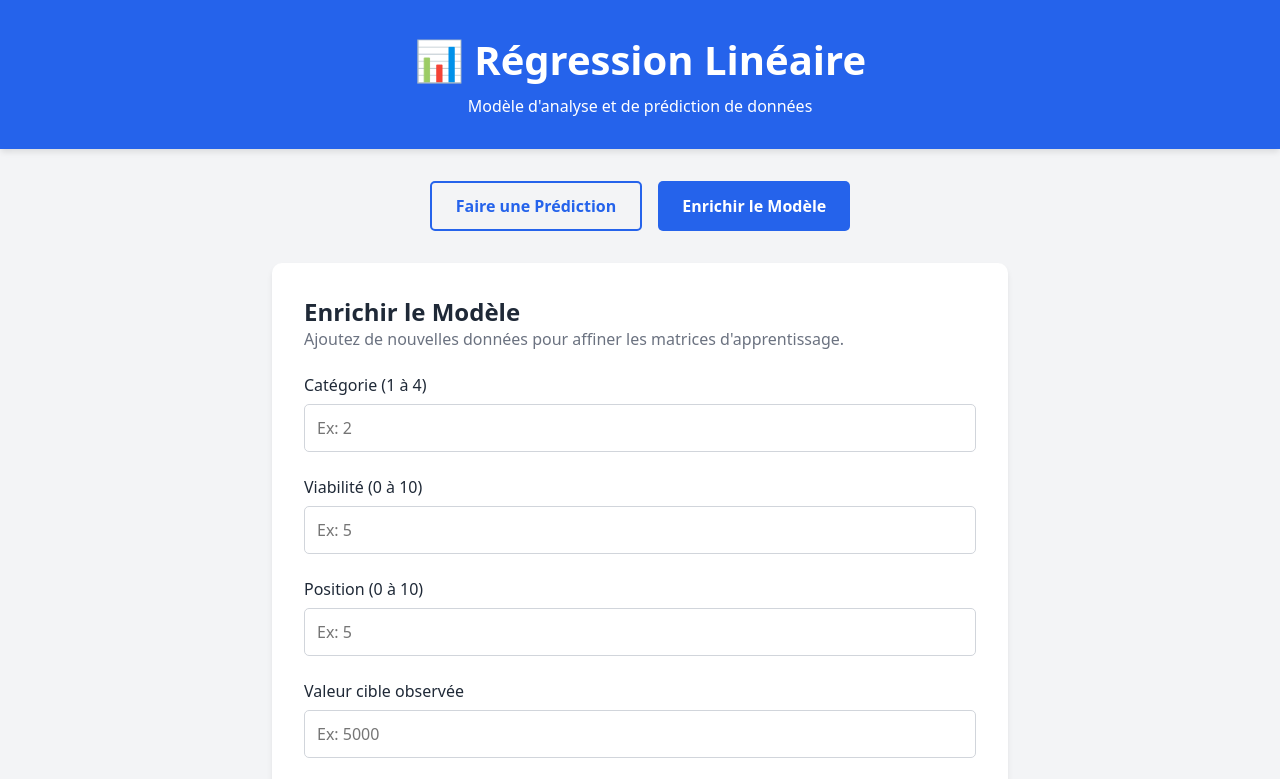
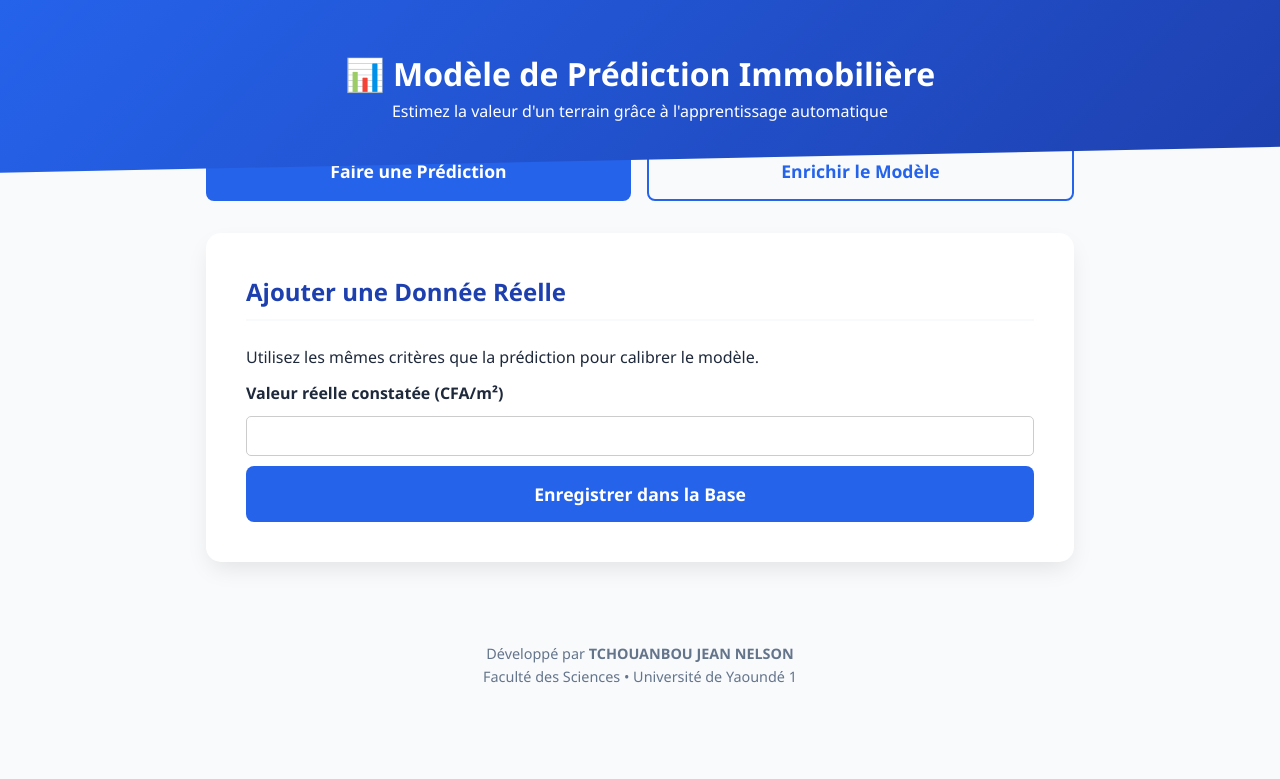
Before and after one commit to TCHOUANBOU-JEAN-NELSON/tchouanbou_24F2830_tpinf232, a plain HTML site: page index.html in a window 1280 px wide. Both pictures are taken after a click on the button "Enrichir le Modèle". Shown: the top 779 px of the page. Drawn offline with Linux system fonts and the light colour scheme.

Commit message:
Update UI of index.html

```diff
--- a/index.html
+++ b/index.html
@@ -3,338 +3,240 @@
 <head>
     <meta charset="UTF-8">
     <meta name="viewport" content="width=device-width, initial-scale=1.0">
-    <title>Régression Linéaire</title>
+    <title>Analyse Immobilière - Régression Linéaire</title>
     <style>
         :root {
             --primary-color: #2563eb;
             --secondary-color: #1e40af;
-            --bg-color: #f3f4f6;
-            --text-color: #1f2937;
+            --bg-color: #f8fafc;
+            --text-color: #1e293b;
             --card-bg: #ffffff;
+            --border-color: #e2e8f0;
             --success-color: #10b981;
             --error-color: #ef4444;
         }
 
-        * {
-            box-sizing: border-box;
-            margin: 0;
-            padding: 0;
-            font-family: system-ui, -apple-system, sans-serif;
+        * { box-sizing: border-box; margin: 0; padding: 0; font-family: 'Segoe UI', Tahoma, Geneva, Verdana, sans-serif; }
+
+        body { background-color: var(--bg-color); color: var(--text-color); line-height: 1.6; }
+
+        header {
+            background: linear-gradient(135deg, var(--primary-color), var(--secondary-color));
+            color: white;
+            padding: 3rem 1rem;
+            text-align: center;
+            clip-path: polygon(0 0, 100% 0, 100% 85%, 0 100%);
         }
 
-        body {
-            background-color: var(--bg-color);
-            color: var(--text-color);
-            display: flex;
-            flex-direction: column;
-            min-height: 100vh;
+        main { max-width: 900px; margin: -2rem auto 3rem; padding: 0 1rem; }
+
+        .btn-group { display: flex; gap: 1rem; justify-content: center; margin-bottom: 2rem; }
+
+        .view {
+            background: var(--card-bg);
+            padding: 2.5rem;
+            border-radius: 15px;
+            box-shadow: 0 10px 25px -5px rgba(0, 0, 0, 0.1);
+            display: none;
         }
 
-        header {
-            background-color: var(--primary-color);
-            color: white;
-            padding: 2rem;
-            text-align: center;
-            box-shadow: 0 4px 6px -1px rgba(0, 0, 0, 0.1);
-        }
+        .view.active { display: block; }
 
-        header h1 {
-            font-size: 2.5rem;
-            margin-bottom: 0.5rem;
-        }
+        h2 { margin-bottom: 1.5rem; color: var(--secondary-color); border-bottom: 2px solid var(--bg-color); padding-bottom: 0.5rem; }
 
-        main {
-            flex: 1;
-            padding: 2rem;
-            max-width: 800px;
-            margin: 0 auto;
-            width: 100%;
-        }
-
-        .view {
-            display: none;
-            background: var(--card-bg);
-            padding: 2rem;
-            border-radius: 10px;
-            box-shadow: 0 4px 6px -1px rgba(0, 0, 0, 0.1);
-            animation: fadeIn 0.3s ease-in-out;
-        }
-
-        .view.active {
-            display: block;
-        }
-
-        @keyframes fadeIn {
-            from { opacity: 0; transform: translateY(10px); }
-            to { opacity: 1; transform: translateY(0); }
-        }
-
-        .btn-group {
-            display: flex;
-            gap: 1rem;
-            justify-content: center;
+        /* Style des Catégories */
+        .category-selector {
+            display: grid;
+            grid-template-columns: repeat(4, 1fr);
+            gap: 10px;
             margin-bottom: 2rem;
         }
 
+        .cat-option {
+            border: 2px solid var(--border-color);
+            padding: 1rem;
+            text-align: center;
+            border-radius: 8px;
+            cursor: pointer;
+            transition: all 0.2s;
+        }
+
+        .cat-option:hover { border-color: var(--primary-color); background: #eff6ff; }
+
+        input[type="radio"] { display: none; }
+
+        input[type="radio"]:checked + .cat-option {
+            border-color: var(--primary-color);
+            background: var(--primary-color);
+            color: white;
+        }
+
+        /* Grilles de critères */
+        .criteria-grid {
+            display: grid;
+            grid-template-columns: repeat(auto-fit, minmax(200px, 1fr));
+            gap: 12px;
+            background: #f1f5f9;
+            padding: 1.5rem;
+            border-radius: 10px;
+            margin-bottom: 2rem;
+        }
+
+        .check-item {
+            display: flex;
+            align-items: center;
+            gap: 10px;
+            font-size: 0.9rem;
+            cursor: pointer;
+        }
+
+        .check-item input { width: 18px; height: 18px; cursor: pointer; }
+
         button {
+            width: 100%;
             background-color: var(--primary-color);
             color: white;
             border: none;
-            padding: 0.75rem 1.5rem;
-            font-size: 1rem;
-            border-radius: 5px;
+            padding: 1rem;
+            font-size: 1.1rem;
+            border-radius: 8px;
             cursor: pointer;
-            transition: background-color 0.2s;
-            font-weight: bold;
+            font-weight: 600;
+            transition: transform 0.1s;
         }
 
-        button:hover {
-            background-color: var(--secondary-color);
-        }
+        button:active { transform: scale(0.98); }
 
-        button.outline {
-            background-color: transparent;
-            color: var(--primary-color);
-            border: 2px solid var(--primary-color);
-        }
+        .result-box { margin-top: 2rem; padding: 1.5rem; border-radius: 8px; display: none; border-left: 5px solid; }
+        .result-box.success { display: block; background: #f0fdf4; border-color: var(--success-color); color: #166534; }
+        .result-box.error { display: block; background: #fef2f2; border-color: var(--error-color); color: #991b1b; }
 
-        button.outline:hover {
-            background-color: var(--primary-color);
-            color: white;
-        }
-
-        .form-group {
-            margin-bottom: 1.5rem;
-        }
-
-        label {
-            display: block;
-            margin-bottom: 0.5rem;
-            font-weight: 500;
-        }
-
-        input[type="number"] {
-            width: 100%;
-            padding: 0.75rem;
-            border: 1px solid #d1d5db;
-            border-radius: 5px;
-            font-size: 1rem;
-        }
-
-        input[type="number"]:focus {
-            outline: none;
-            border-color: var(--primary-color);
-            box-shadow: 0 0 0 3px rgba(37, 99, 235, 0.1);
-        }
-
-        .result-box {
-            margin-top: 1.5rem;
-            padding: 1rem;
-            border-radius: 5px;
-            display: none;
-        }
-
-        .result-box.success {
-            background-color: #ecfdf5;
-            border: 1px solid var(--success-color);
-            color: #065f46;
-            display: block;
-        }
-
-        .result-box.error {
-            background-color: #fef2f2;
-            border: 1px solid var(--error-color);
-            color: #991b1b;
-            display: block;
-        }
-
-        footer {
-            background-color: #1f2937;
-            color: #9ca3af;
-            text-align: center;
-            padding: 1.5rem;
-            margin-top: auto;
-            font-size: 0.875rem;
-            line-height: 1.5;
-        }
-
-        .loader {
-            display: none;
-            text-align: center;
-            margin-top: 1rem;
-            font-style: italic;
-            color: var(--primary-color);
-        }
+        footer { text-align: center; padding: 2rem; color: #64748b; font-size: 0.9rem; }
     </style>
 </head>
 <body>
 
     <header>
-        <h1>📊 Régression Linéaire</h1>
-        <p>Modèle d'analyse et de prédiction de données</p>
+        <h1>📊 Modèle de Prédiction Immobilière</h1>
+        <p>Estimez la valeur d'un terrain grâce à l'apprentissage automatique</p>
     </header>
 
     <main>
         <div class="btn-group">
             <button onclick="switchView('prediction-view')" id="btn-pred">Faire une Prédiction</button>
-            <button onclick="switchView('train-view')" class="outline" id="btn-train">Enrichir le Modèle</button>
+            <button onclick="switchView('train-view')" style="background:none; color:var(--primary-color); border:2px solid var(--primary-color)" id="btn-train">Enrichir le Modèle</button>
         </div>
 
         <div id="prediction-view" class="view active">
-            <h2>Nouvelle Prédiction</h2>
-            <p style="margin-bottom: 1.5rem; color: #6b7280;">Saisissez les caractéristiques pour obtenir une estimation.</p>
+            <h2>Paramètres du Terrain</h2>
 
-            <form id="form-prediction" onsubmit="handlePrediction(event)">
-                <div class="form-group">
-                    <label for="p-cat">Catégorie (1 à 4)</label>
-                    <input type="number" id="p-cat" min="1" max="4" required placeholder="Ex: 2">
+            <form id="form-prediction" onsubmit="processData(event, 'prediction')">
+                <label><strong>1. Catégorie du terrain (Standing)</strong></label>
+                <div class="category-selector">
+                    <label><input type="radio" name="p-cat" value="1" required><div class="cat-option">Standard (1)</div></label>
+                    <label><input type="radio" name="p-cat" value="2"><div class="cat-option">Moyen (2)</div></label>
+                    <label><input type="radio" name="p-cat" value="3"><div class="cat-option">Haut Standing (3)</div></label>
+                    <label><input type="radio" name="p-cat" value="4"><div class="cat-option">Luxe (4)</div></label>
                 </div>
-                <div class="form-group">
-                    <label for="p-viab">Viabilité (0 à 10)</label>
-                    <input type="number" id="p-viab" min="0" max="10" required placeholder="Ex: 5">
+
+                <label><strong>2. Viabilité (Points d'intérêt - Max 10)</strong></label>
+                <div class="criteria-grid" id="p-viability-list">
+                    <label class="check-item"><input type="checkbox" value="1"> Sécurité / Clôture</label>
+                    <label class="check-item"><input type="checkbox" value="1"> Accès Électricité</label>
+                    <label class="check-item"><input type="checkbox" value="1"> Eau Courante (CDE)</label>
+                    <label class="check-item"><input type="checkbox" value="1"> Éclairage Public</label>
+                    <label class="check-item"><input type="checkbox" value="1"> Connexion Fibre/4G</label>
+                    <label class="check-item"><input type="checkbox" value="1"> Voisinage Résidentiel</label>
+                    <label class="check-item"><input type="checkbox" value="1"> Assainissement / Égouts</label>
+                    <label class="check-item"><input type="checkbox" value="1"> Proximité Commerces</label>
+                    <label class="check-item"><input type="checkbox" value="1"> Écoles / Hôpitaux</label>
+                    <label class="check-item"><input type="checkbox" value="1"> Absence de Litiges</label>
                 </div>
-                <div class="form-group">
-                    <label for="p-pos">Position (0 à 10)</label>
-                    <input type="number" id="p-pos" min="0" max="10" required placeholder="Ex: 5">
+
+                <label><strong>3. Position Stratégique (Poids x2 - Max 10)</strong></label>
+                <div class="criteria-grid" id="p-position-list">
+                    <label class="check-item"><input type="checkbox" value="2"> Proximité Axe Principal</label>
+                    <label class="check-item"><input type="checkbox" value="2"> Accès Goudronné</label>
+                    <label class="check-item"><input type="checkbox" value="2"> Proche Centre-Ville</label>
+                    <label class="check-item"><input type="checkbox" value="2"> Zone Aéroport / Gare</label>
+                    <label class="check-item"><input type="checkbox" value="2"> Infrastructures Majeures</label>
                 </div>
-                <button type="submit" style="width: 100%;">Prédire</button>
+
+                <button type="submit">Lancer l'Analyse</button>
             </form>
-            <div id="pred-loader" class="loader">Interrogation du modèle en cours...</div>
             <div id="pred-result" class="result-box"></div>
         </div>
 
         <div id="train-view" class="view">
-            <h2>Enrichir le Modèle</h2>
-            <p style="margin-bottom: 1.5rem; color: #6b7280;">Ajoutez de nouvelles données pour affiner les matrices d'apprentissage.</p>
-
-            <form id="form-train" onsubmit="handleTraining(event)">
-                <div class="form-group">
-                    <label for="t-cat">Catégorie (1 à 4)</label>
-                    <input type="number" id="t-cat" min="1" max="4" required placeholder="Ex: 2">
+            <h2>Ajouter une Donnée Réelle</h2>
+            <form id="form-train" onsubmit="processData(event, 'train')">
+                <p>Utilisez les mêmes critères que la prédiction pour calibrer le modèle.</p>
+                <div style="margin-top:10px" class="form-group">
+                    <label><strong>Valeur réelle constatée (CFA/m²)</strong></label>
+                    <input type="number" id="t-valeur" style="width:100%; padding:10px; margin:10px 0; border:1px solid #ccc; border-radius:5px;" required>
                 </div>
-                <div class="form-group">
-                    <label for="t-viab">Viabilité (0 à 10)</label>
-                    <input type="number" id="t-viab" min="0" max="10" required placeholder="Ex: 5">
-                </div>
-                <div class="form-group">
-                    <label for="t-pos">Position (0 à 10)</label>
-                    <input type="number" id="t-pos" min="0" max="10" required placeholder="Ex: 5">
-                </div>
-                <div class="form-group">
-                    <label for="t-valeur">Valeur cible observée</label>
-                    <input type="number" id="t-valeur" required placeholder="Ex: 5000">
-                </div>
-                <button type="submit" style="width: 100%;">Ajouter et Ré-entraîner</button>
+                <button type="submit">Enregistrer dans la Base</button>
             </form>
-            <div id="train-loader" class="loader">Mise à jour des matrices en cours...</div>
             <div id="train-result" class="result-box"></div>
         </div>
     </main>
 
     <footer>
-        Projet de régression linéaire réalisé par <strong>TCHOUANBOU JEAN NELSON</strong><br>
-        Étudiant en deuxième année de licence informatique<br>
-        Université de Yaoundé 1 • Année 2025-2026
+        Développé par <strong>TCHOUANBOU JEAN NELSON</strong><br>
+        Faculté des Sciences • Université de Yaoundé 1
     </footer>
 
     <script>
-        // URL de base de ton API hébergée sur Railway
         const API_BASE_URL = "https://tchouanbou-jean-nelson-24f2830tpinf232-production.up.railway.app";
 
-        // Fonction pour naviguer entre les vues
         function switchView(viewId) {
             document.querySelectorAll('.view').forEach(el => el.classList.remove('active'));
             document.getElementById(viewId).classList.add('active');
-
-            const btnPred = document.getElementById('btn-pred');
-            const btnTrain = document.getElementById('btn-train');
-
-            // Mise à jour du style des boutons de navigation
-            if(viewId === 'prediction-view') {
-                btnPred.className = '';
-                btnTrain.className = 'outline';
-                document.getElementById('pred-result').className = 'result-box';
-            } else {
-                btnTrain.className = '';
-                btnPred.className = 'outline';
-                document.getElementById('train-result').className = 'result-box';
-            }
         }
 
-        // Fonction pour gérer la prédiction
-        async function handlePrediction(event) {
+        // Calcule le score des checkboxes
+        function calculateScore(containerId) {
+            const checkboxes = document.querySelectorAll(`#${containerId} input[type="checkbox"]:checked`);
+            let score = 0;
+            checkboxes.forEach(cb => score += parseInt(cb.value));
+            return score;
+        }
+
+        async function processData(event, type) {
             event.preventDefault();
-            const cat = document.getElementById('p-cat').value;
-            const viab = document.getElementById('p-viab').value;
-            const pos = document.getElementById('p-pos').value;
 
-            const resultBox = document.getElementById('pred-result');
-            const loader = document.getElementById('pred-loader');
+            const prefix = type === 'prediction' ? 'p' : 't';
+            const cat = document.querySelector(`input[name="${prefix}-cat"]:checked`).value;
+            const viabilite = calculateScore(`${prefix}-viability-list`);
+            const position = calculateScore(`${prefix}-position-list`);
 
-            resultBox.className = 'result-box';
-            loader.style.display = 'block';
+            const resultBox = document.getElementById(`${prefix}-result`);
+            resultBox.innerHTML = "Traitement en cours...";
+            resultBox.className = "result-box success";
+
+            let url = `${API_BASE_URL}/${type === 'prediction' ? 'prediction' : 'entrener'}?categorie=${cat}&viabilite=${viabilite}&position=${position}`;
+
+            if (type === 'train') {
+                const val = document.getElementById('t-valeur').value;
+                url += `&valeur=${val}`;
+            }
 
             try {
-                const response = await fetch(`${API_BASE_URL}/prediction?categorie=${cat}&viabilite=${viab}&position=${pos}`);
-                if (!response.ok) throw new Error("Erreur réseau ou serveur inaccessible");
-
+                const response = await fetch(url);
                 const data = await response.json();
 
-                resultBox.className = 'result-box success';
-                resultBox.innerHTML = `
-                    <h3 style="margin-bottom: 8px;">🎯 Résultat :</h3>
-                    <p><strong>Valeur prédite :</strong> ${data.prediction.toFixed(2)}</p>
-                    <p><strong>Coefficient R² :</strong> ${data.coef_determination.toFixed(4)}</p>
-                `;
-            } catch (error) {
-                resultBox.className = 'result-box error';
-                resultBox.innerHTML = `<strong>Erreur :</strong> Impossible de joindre l'API. Assure-toi que le serveur Railway est en ligne.`;
-                console.error(error);
-            } finally {
-                loader.style.display = 'none';
-            }
-        }
-
-        // Fonction pour gérer l'entraînement
-        async function handleTraining(event) {
-            event.preventDefault();
-            const cat = document.getElementById('t-cat').value;
-            const viab = document.getElementById('t-viab').value;
-            const pos = document.getElementById('t-pos').value;
-            const valeur = document.getElementById('t-valeur').value;
-
-            const resultBox = document.getElementById('train-result');
-            const loader = document.getElementById('train-loader');
-
-            resultBox.className = 'result-box';
-            loader.style.display = 'block';
-
-            try {
-                const response = await fetch(`${API_BASE_URL}/entrener?categorie=${cat}&viabilite=${viab}&position=${pos}&valeur=${valeur}`);
-                if (!response.ok) throw new Error("Erreur réseau ou serveur inaccessible");
-
-                const data = await response.json();
-
-                if (data.coef_determination) {
-                    resultBox.className = 'result-box success';
+                if(type === 'prediction') {
                     resultBox.innerHTML = `
-                        <h3 style="margin-bottom: 8px;">✅ Succès :</h3>
-                        <p><strong>Message :</strong> ${data.message}</p>
-                        <p><strong>Nouveau R² :</strong> ${data.coef_determination.toFixed(4)}</p>
+                        <h3>Résultat de l'IA :</h3>
+                        <p>Valeur estimée : <strong>${data.prediction.toLocaleString()} CFA</strong></p>
+                        <p><small>Précision du modèle (R²) : ${(data.coef_determination * 100).toFixed(2)}%</small></p>
                     `;
                 } else {
-                    resultBox.className = 'result-box error';
-                    resultBox.innerHTML = `
-                        <h3 style="margin-bottom: 8px;">⚠️ Attention :</h3>
-                        <p>${data.message}</p>
-                    `;
+                    resultBox.innerHTML = `✅ Modèle mis à jour avec succès ! Nouveau R² : ${data.coef_determination.toFixed(4)}`;
                 }
-            } catch (error) {
-                resultBox.className = 'result-box error';
-                resultBox.innerHTML = `<strong>Erreur :</strong> Impossible de joindre l'API. Assure-toi que le serveur Railway est en ligne.`;
-                console.error(error);
-            } finally {
-                loader.style.display = 'none';
+            } catch (e) {
+                resultBox.className = "result-box error";
+                resultBox.innerHTML = "Erreur de connexion avec le serveur Railway.";
             }
         }
     </script>
```
